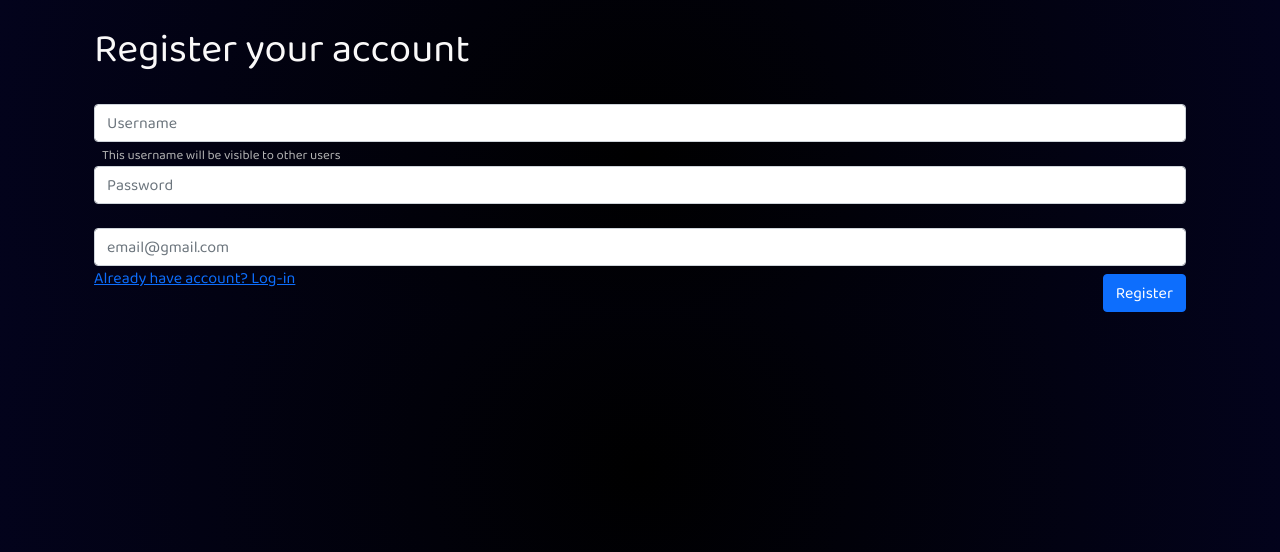
After one commit to honzikv/codeguideswebapp, a PHP site: page /register in a window 1280 px wide. The commit adds this page. Shown: the top 552 px of the page. Run offline with PHP 8.4, Linux system fonts and the light colour scheme.

Commit message:
login and register

```diff
--- a/public/css/main.css
+++ b/public/css/main.css
@@ -8,34 +8,46 @@
     src: url("../fonts/BalooChettan2-Regular.ttf");
 }
 
-
 /* globalni override */
 body {
     font-family: 'BalooChettan2', serif;
     background: rgb(0, 0, 0);
-    background: radial-gradient(circle, rgba(0, 0, 0, 1) 0%, rgba(1, 1, 11, 1) 100%);
+    background: radial-gradient(circle, rgba(0, 0, 0, 1) 0%, rgb(3, 3, 28) 100%);
 
     color: #e2e2e2;
 }
+
+.hintText {
+    margin-left: 8px;
+    color: #b5b5b5;
+    font-size: small;
+}
+
 
 .card {
     background: #867676;
     border-radius: 16px;
 }
 
-.buttonDefault {
+.buttonDefault .buttonDefault:checked .buttonDefault:focus {
+    color: #e2e2e2;
     background: #0c63e4;
     border-color: #0a58ca;
 }
 
-.buttonDefault:hover  {
+.buttonDefault:hover {
+    color: #e2e2e2;
     background: #4a99ff;
     border-color: #4a99ff;
+}
+
+h1 {
+    color: #faf9f9;
+
 }
 
 .mainTitle {
     font-size: 36px;
     font-family: 'MarkaziText', serif;
 
-!important;
 }
--- a/public/index.php
+++ b/public/index.php
@@ -7,7 +7,8 @@ use app\core\Application;
 
 $application = new Application(dirname(__DIR__));
 $application->router->setGetMethod('/', 'home');
-$application->router->setGetMethod('/','login');
+$application->router->setGetMethod('/login','login');
+$application->router->setGetMethod('/register','register');
 $application->router->setGetMethod('/tournaments', 'tournaments');
 
 # nastaveni callbacku pro
--- a/view/layout/main_layout.php
+++ b/view/layout/main_layout.php
@@ -7,16 +7,9 @@
     <link rel="stylesheet" href="css/main.css"/>
     <title>League Tournament WebApp</title>
 </head>
+<body>
+<div class="container mt-4">
+    {{content}}
+</div>
 
-<body>
-    <div class="card-header"
-
-    <div class="container">
-        <h1 class="display-1 mainTitle">League of Legends Web App</h1>
-    </div>
-
-
-    <div class="container">
-        {{content}}
-    </div>
 </body>
--- /dev/null
+++ b/view/register.php
@@ -0,0 +1,25 @@
+<!DOCTYPE html>
+
+
+<div class="container">
+    <!-- formular !-->
+    <h1>Register your account</h1>
+    <form>
+        <div class="form-group">
+            <label for="inputUsername"></label>
+            <input type="text" class="form-control textInput" id="inputUsername" aria-describedby="usernameInfo"
+                   placeholder="Username">
+            <small id="usernameInfo" class="hintText">This username will be visible to other users</small>
+
+            <label for="inputPassword"></label>
+            <input type="password" class="form-control textInput" id="inputPassword" placeholder="Password">
+
+            <label for="inputEmail"></label>
+            <input type="email" class="form-control textInput" id="inputEmail" placeholder="email@gmail.com">
+        </div>
+
+        <a href="/login">Already have account? Log-in</a>
+        <button type="submit" class="btn btn-primary mt-2 float-end">Register</button>
+
+    </form>
+</div>
```
Also changed, not shown: view/login.php (+17 -1 lines).
